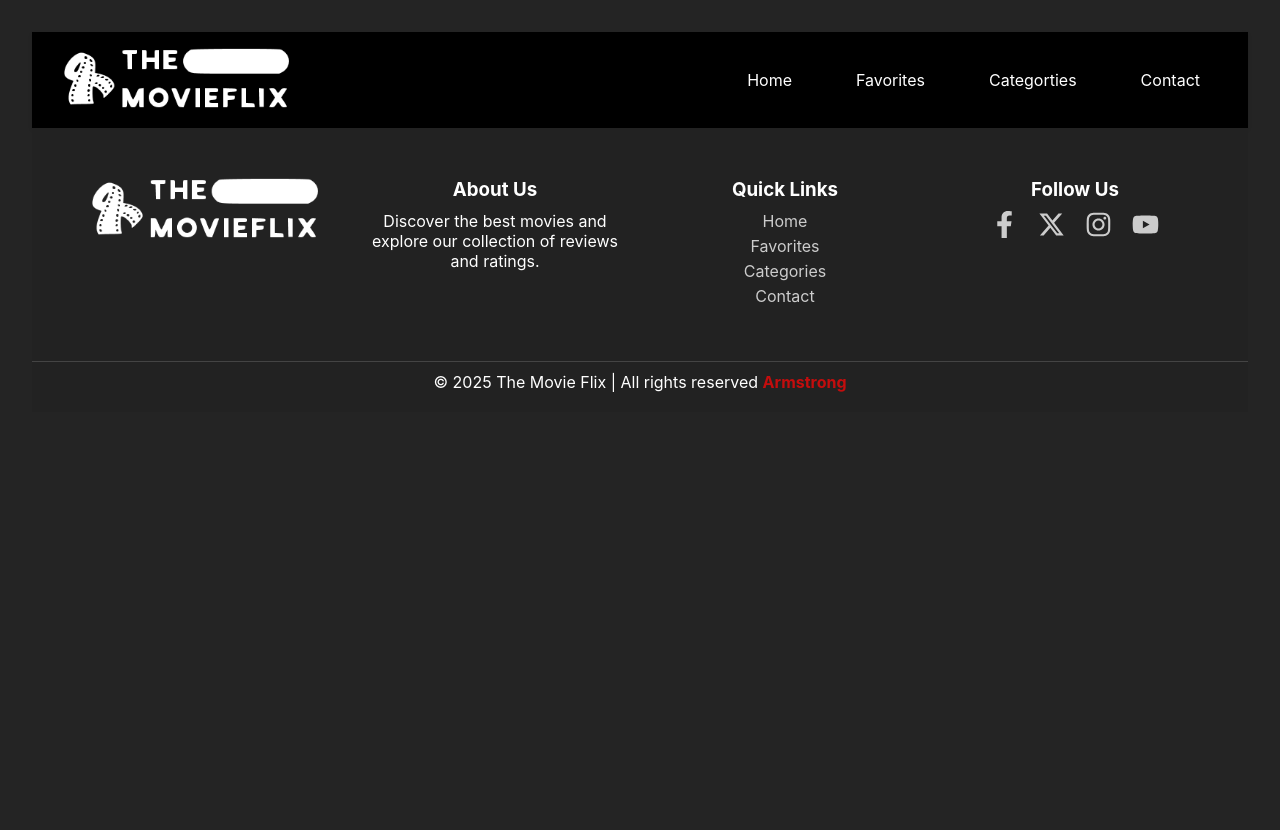
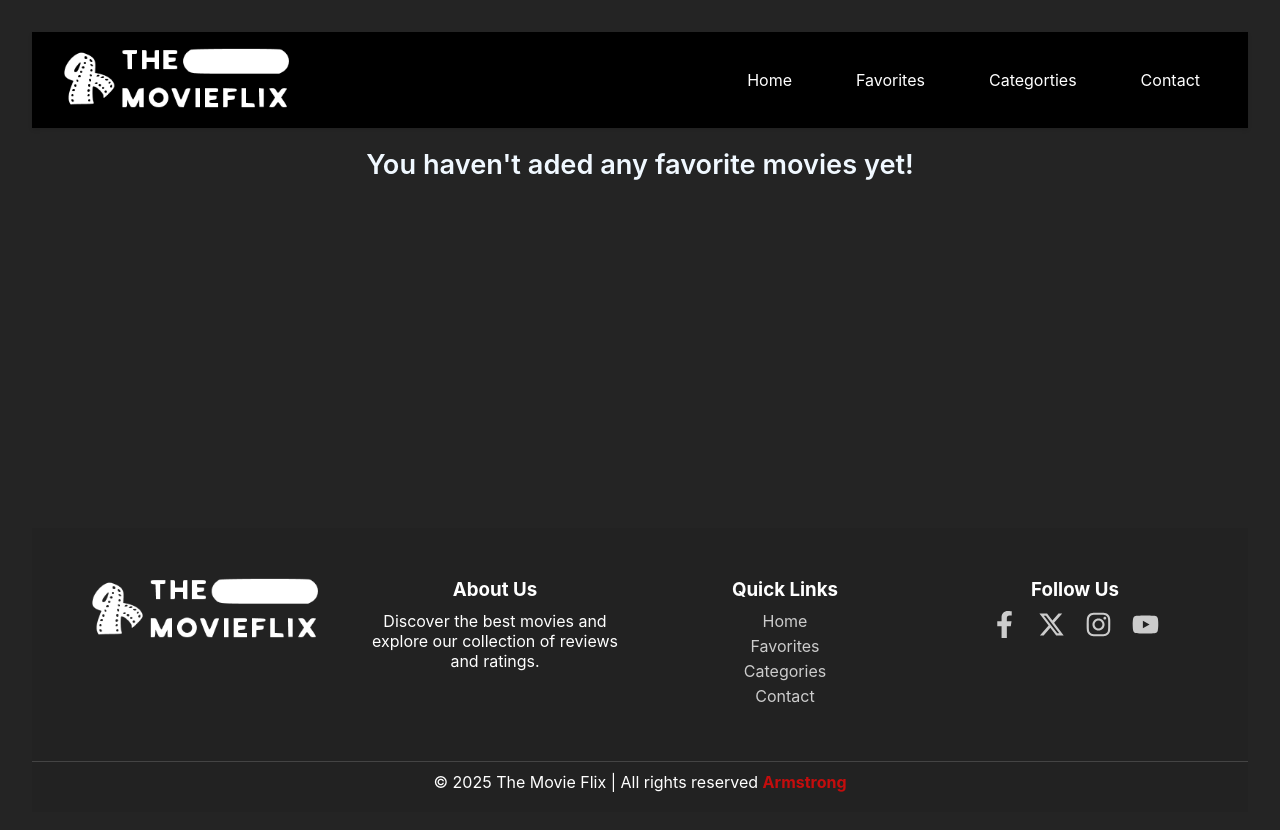
Before and after one commit to ARMSTRONG-AISOSA/the-movie-flix, a React (Vite) app: page /the-movie-flix/favorites in a window 1280 px wide. Shown: the top 830 px of the page. Before the commit the page ends 800 px from the top, so only its background shows below. Built offline with nearby package versions, Linux system fonts and the light colour scheme.

Commit message:
Favorite page feature, card animation appearance on new page enterance, navbar close on click

```diff
--- a/src/components/movieCard/movieCard.css
+++ b/src/components/movieCard/movieCard.css
@@ -106,6 +106,9 @@
 .movie-info h3 {
     font-size: 1rem;
     margin: 0;
+    color: #ffffffd3;
+
+    text-shadow: 2px 2px 4px rgba(255, 2, 2, 0.507);
 }
 
 .movie-info p {
@@ -167,3 +170,25 @@
         font-size: 1.2rem;
     }
 }
+
+
+/* ===================================== */
+
+/* Target every element within the classname "movies-grid" */
+.movies-grid>* {
+    animation: fadeIn 0.3s ease-out forwards;
+}
+
+/* Animation for cards being displayed */
+@keyframes fadeIn {
+    from {
+        opacity: 0;
+        transform: translateY(20px);
+    }
+
+    to {
+        opacity: 1;
+        transform: translateY(0);
+    }
+}
+/* ===================================== */
--- a/src/components/navbar/Navbar.jsx
+++ b/src/components/navbar/Navbar.jsx
@@ -24,8 +24,19 @@ const Navbar = () => {
             </div>
 
             <div className={`navbar-links ${menuOpen ? 'active' : ''}`}>
-                <Link to='/the-movie-flix' className='nav-link'>Home</Link>
-                <Link to='/the-movie-flix/favorites' className='nav-link'>Favorites</Link>
+                <Link
+                    to='/the-movie-flix'
+                    className='nav-link'
+                    onClick={() => setMenuOpen(!menuOpen)}
+                >Home</Link>
+
+                <Link
+                    to='/the-movie-flix/favorites'
+
+                    className='nav-link'
+                    onClick={() => setMenuOpen(!menuOpen)}
+                >Favorites</Link>
+
                 <Link to='#' className='nav-link'>Categorties</Link>
                 <Link to='#' className='nav-link'>Contact</Link>
             </div>
--- a/src/pages/favorites/Favorites.jsx
+++ b/src/pages/favorites/Favorites.jsx
@@ -1,23 +1,55 @@
+import { useState } from 'react';
 import './favorites.css';
 import { useMovieContext } from '../../components/contexts/MovieContext';
 import MovieCard from '../../components/movieCard/MovieCard';
+import MovieCardModal from '../../components/movieCardModal/MovieCardModal';
 
 const Favorites = () => {
 
-  const { favorite } = useMovieContext();
+  // State
+  // Modal for selected Moviecard
+  // Null is initialised becaused selected movie is being used to hold an object
+  const [selectedMovie, setSelectedMovie] = useState(null);
+
+  // Pass in favorited movie data
+  const { favorites } = useMovieContext();
+
+  // Function to open modal with details of clicked movie
+  const openMovieDetails = (movie) => {
+    setSelectedMovie(movie);
+  };
+
+  // Close Modal
+  const closeMovieDetails = () => {
+    setSelectedMovie(null);
+  };
 
   return (
     <div>
-      {/* <h1>Favourites Test</h1>
-      {favorite.map((movie) => (
-        <MovieCard
-          key={movie.id}
-          movie={movie}
-          // onClick={() => openMovieDetails(movie)}
-        />
-      ))} */}
+
+      {favorites.length === 0 ? (
+        <div className="no-favorites">
+          <p>You haven't aded any favorite movies yet!</p>
+        </div>
+      ) : (
+        <div className='movies-grid'>
+        {favorites.map((movie) => (
+              <MovieCard
+                key={movie.id}
+                movie={movie}
+                onClick={() => openMovieDetails(movie)}
+              />
+
+        ))}
+      </div>
+      )}
 
 
+      {/* Render Movie Modal */}
+      <MovieCardModal
+        movie={selectedMovie}
+        onClose={closeMovieDetails}
+      />
     </div >
   )
 }
--- a/src/pages/favorites/favorites.css
+++ b/src/pages/favorites/favorites.css
@@ -1,52 +1,11 @@
-/* .favorites {
-    padding: 2rem;
-    width: 100%;
-    box-sizing: border-box;
+.no-favorites {
+    height: 50vh;
 }
 
-.favorites h2 {
-    margin-bottom: 2rem;
+.no-favorites p {
+    font-size: 1.7rem;
+    font-weight: 600;
+    padding-top: 20px;
+    color: aliceblue;
     text-align: center;
-    font-size: 2.5rem;
-    color: #ffffff;
-    text-shadow: 2px 2px 4px rgba(0, 0, 0, 0.3);
 }
-
-.favorites-empty {
-    text-align: center;
-    padding: 4rem 2rem;
-    background-color: rgba(255, 255, 255, 0.05);
-    border-radius: 12px;
-    margin: 2rem auto;
-    max-width: 600px;
-}
-
-.favorites-empty h2 {
-    margin-bottom: 1rem;
-    font-size: 2rem;
-    color: #e50914;
-}
-
-.favorites-empty p {
-    color: #999;
-    font-size: 1.2rem;
-    line-height: 1.6;
-} */
-
-
-/* Animation for new favorites being added */
-/* @keyframes fadeIn {
-    from {
-        opacity: 0;
-        transform: translateY(20px);
-    }
-
-    to {
-        opacity: 1;
-        transform: translateY(0);
-    }
-}
-
-.movies-grid>* {
-    animation: fadeIn 0.3s ease-out forwards;
-} */
```
